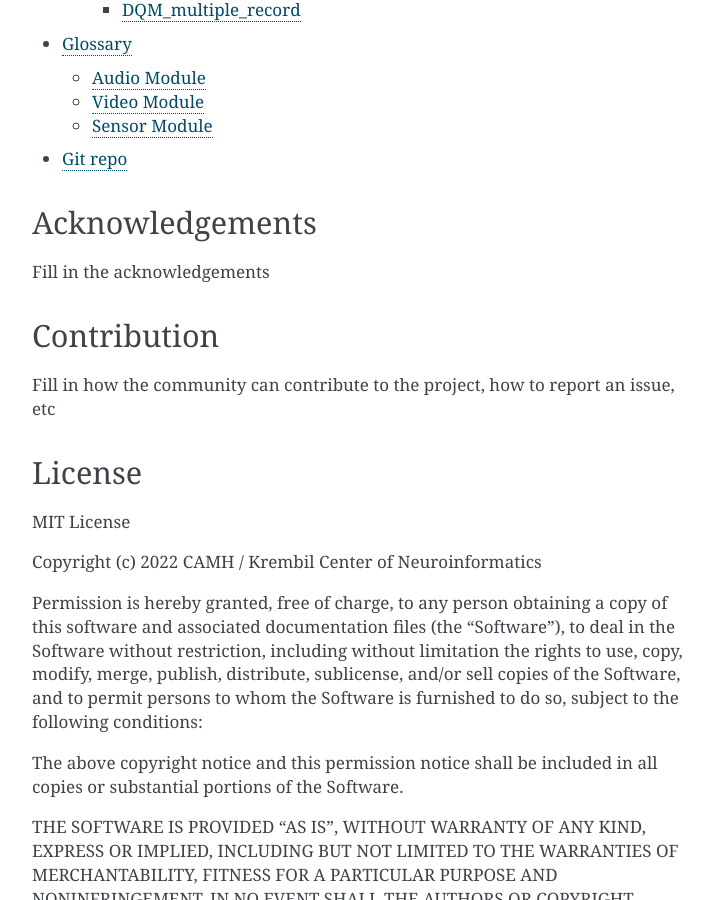
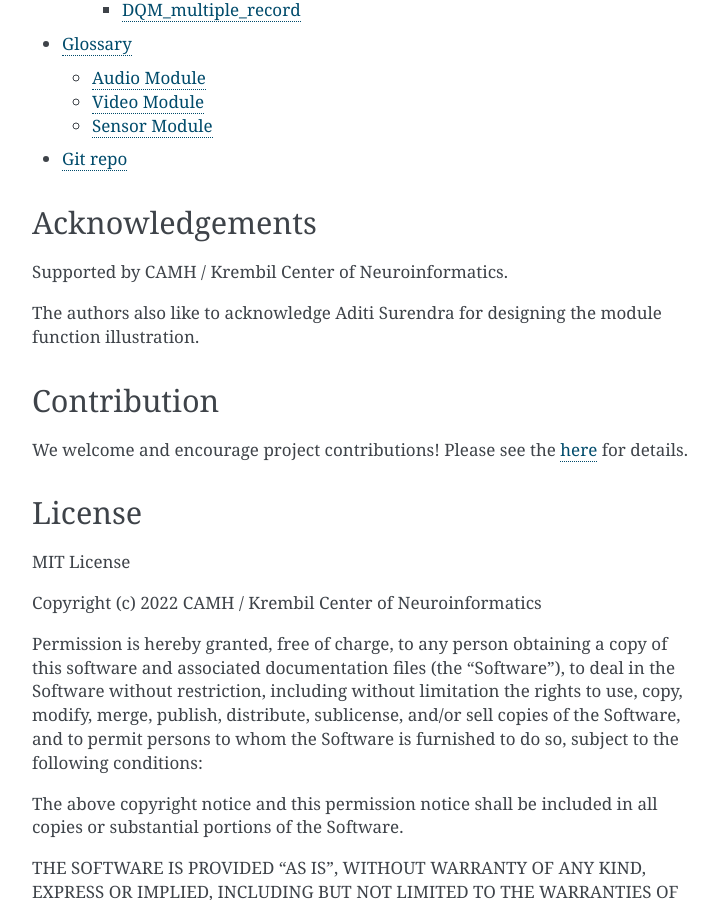
Before and after one commit to aid4mh/QPrism, a Sphinx documentation site: the page built from docs/index.rst, in a window 1280 px wide and 900 px high, scrolled down 1002 px. Shown: the whole window, without its empty margins (388-1105 px from the left). Built offline with Sphinx 7.4.7, drawn with Linux system fonts in a browser that asks for light colours.

Commit message:
update documentation

```diff
--- a/docs/index.rst
+++ b/docs/index.rst
@@ -26,12 +26,14 @@
 Acknowledgements
 ----------------
 
-Fill in the acknowledgements
+Supported by CAMH / Krembil Center of Neuroinformatics.
+
+The authors also like to acknowledge Aditi Surendra for designing the module function illustration.
 
 Contribution
 ------------
 
-Fill in how the community can contribute to the project, how to report an issue, etc
+We welcome and encourage project contributions! Please see the `here <https://github.com/aid4mh/QPrism/blob/main/CONTRIBUTING.md>`_ for details.
 
 License
 -------
```
